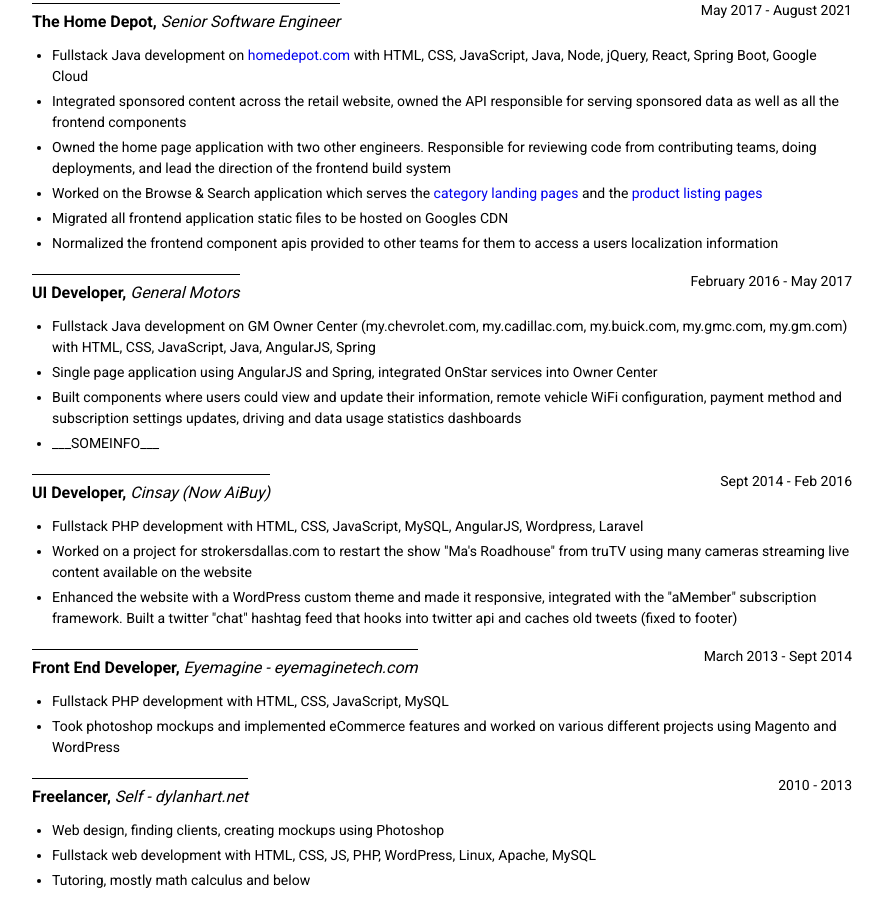
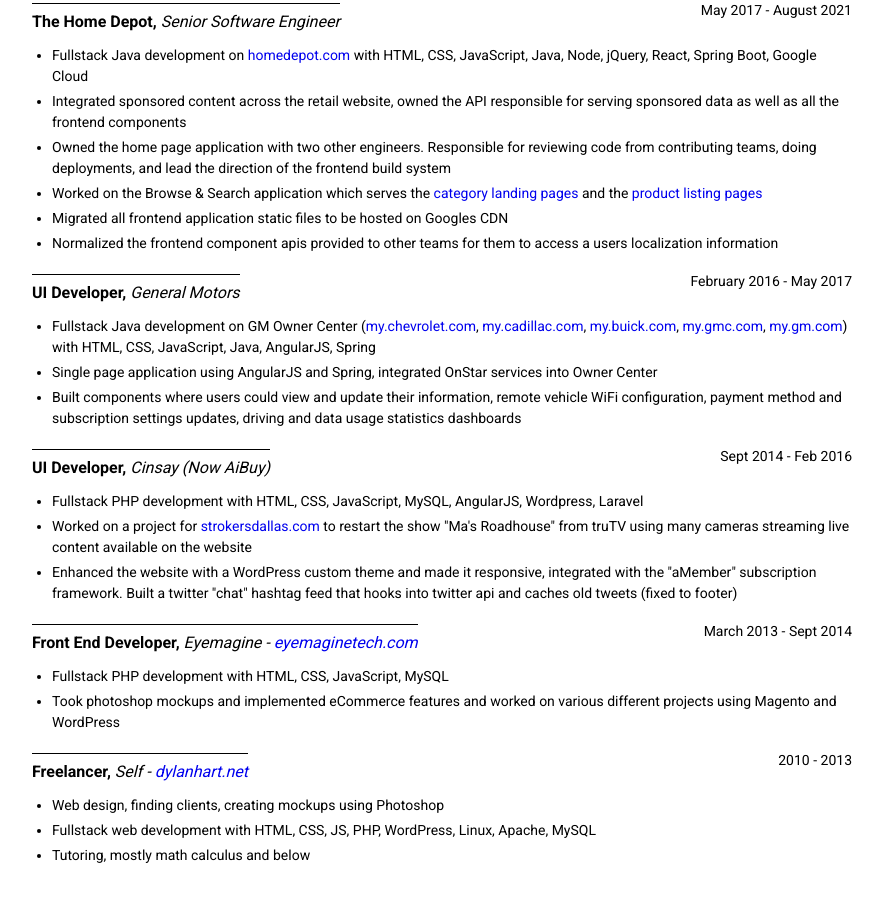
Before and after one commit to DylanGrahamHart/resume, a plain HTML site: page index.html in a window 1280 px wide. Shown: the part 573-1489 px from the top of the page, without its empty margins (198-1081 px from the left). After the commit the page ends 1464 px from the top, so only its background shows below. Drawn offline with Linux system fonts and the light colour scheme.

Commit message:
all links fixed, need to manually validate

```diff
--- a/index.html
+++ b/index.html
@@ -51,7 +51,7 @@
                     <ul class="resume-history-entryDetailList">
                         <li>
                             Frontend lead for the Amazon Publisher Services, Connections Marketplace (CXM) -
-                            <a href="aps.amazon.com/aps/solutions/connections-marketplace/">aps.amazon.com/aps/solutions/connections-marketplace/</a>
+                            <a href="http://aps.amazon.com/aps/solutions/connections-marketplace/">aps.amazon.com/aps/solutions/connections-marketplace/</a>
                         </li>
                         <li>Fullstack development with JavaScript, Java, MySQL, React, Spring, Rails, AWS</li>
                         <li>
@@ -108,12 +108,20 @@
                     </div>
 
                     <ul class="resume-history-entryDetailList">
-                        <li>Fullstack Java development on GM Owner Center (my.chevrolet.com, my.cadillac.com, my.buick.com,
-my.gmc.com, my.gm.com) with HTML, CSS, JavaScript, Java, AngularJS, Spring</li>
+                        <li>
+                            Fullstack Java development on GM Owner Center
+
+                            (<a href="http://my.chevrolet.com">my.chevrolet.com</a>,
+                            <a href="http://my.cadillac.com">my.cadillac.com</a>,
+                            <a href="http://my.buick.com">my.buick.com</a>,
+                            <a href="http://my.gmc.com">my.gmc.com</a>,
+                            <a href="http://my.gm.com">my.gm.com</a>)
+
+                            with HTML, CSS, JavaScript, Java, AngularJS, Spring
+                        </li>
                         <li>Single page application using AngularJS and Spring, integrated OnStar services into Owner Center</li>
                         <li>Built components where users could view and update their information, remote vehicle WiFi configuration,
 payment method and subscription settings updates, driving and data usage statistics dashboards</li>
-                        <li>___SOMEINFO___</li>
                     </ul>
                 </div>
 
@@ -129,7 +137,8 @@
                         <li>Fullstack PHP development with HTML, CSS, JavaScript, MySQL, AngularJS, Wordpress, Laravel</li>
 
                         <li>
-                            Worked on a project for strokersdallas.com to restart the show "Ma's Roadhouse" from truTV using many
+                            Worked on a project for <a href="http://strokersdallas.com/">strokersdallas.com</a> to
+                            restart the show "Ma's Roadhouse" from truTV using many
                             cameras streaming live content available on the website
                         </li>
 
@@ -143,7 +152,7 @@
                 <div class="resume-history-entry">
                     <div>
                         <span class="resume-history-entryTitle">
-                            <b>Front End Developer,</b> <i>Eyemagine - eyemaginetech.com</i>
+                            <b>Front End Developer,</b> <i>Eyemagine - <a href="https://www.eyemaginetech.com/">eyemaginetech.com</a></i>
                         </span>
                         <span class="resume-history-entryPeriod">March 2013 - Sept 2014</span>
                     </div>
@@ -157,7 +166,7 @@
                 <div class="resume-history-entry">
                     <div>
                         <span class="resume-history-entryTitle">
-                            <b>Freelancer,</b> <i>Self - dylanhart.net</i>
+                            <b>Freelancer,</b> <i>Self - <a href="http://dylanhart.net">dylanhart.net</a></i>
                         </span>
                         <span class="resume-history-entryPeriod">2010 - 2013</span>
                     </div>
```
